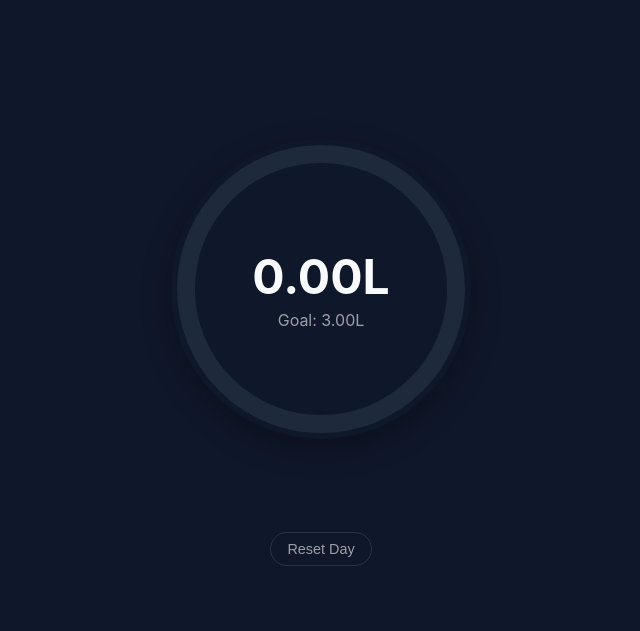
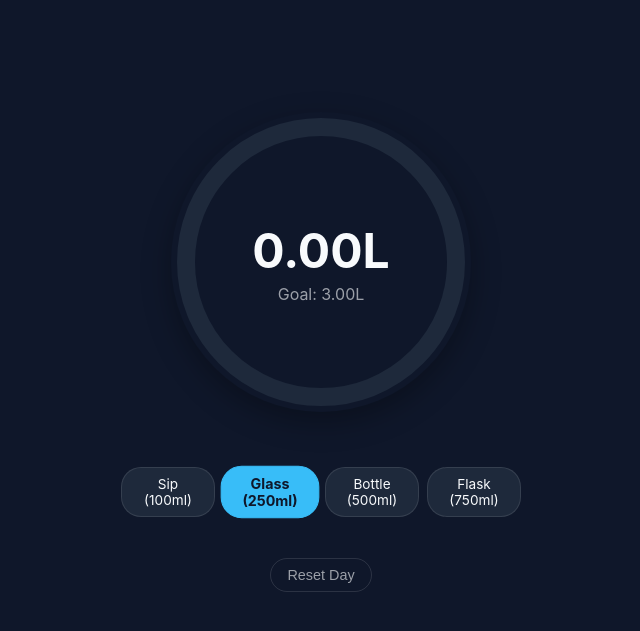
Before and after one commit to bharath2410/hydration-tracker, a Django app: page / in a window 1280 px wide. Shown: the part 68-699 px from the top of the page, without its empty margins (319-959 px from the left). Run offline with Django 5.2, Linux system fonts and the light colour scheme; some libraries are stand-ins or nearby versions.

Commit message:
feat: introduce modular dynamic volume selection presets

```diff
--- a/tracker/templates/tracker/index.html
+++ b/tracker/templates/tracker/index.html
@@ -80,11 +80,13 @@
             display: flex;
             justify-content: center;
             align-items: center;
-            box-shadow: 0 10px 30px rgba(0,0,0,0.3);
+            box-shadow: 0 10px 30px rgba(0, 0, 0, 0.3);
             transition: transform 0.1s ease;
         }
 
-        .circle-wrapper:active { transform: scale(0.96); }
+        .circle-wrapper:active {
+            transform: scale(0.96);
+        }
 
         svg {
             position: absolute;
@@ -99,7 +101,10 @@
             stroke-linecap: round;
         }
 
-        .circle-bg { stroke: var(--circle-bg); }
+        .circle-bg {
+            stroke: var(--circle-bg);
+        }
+
         .circle-progress {
             stroke: var(--water-color);
             stroke-dasharray: 565.4;
@@ -107,12 +112,25 @@
             transition: stroke-dashoffset 0.4s cubic-bezier(0.4, 0, 0.2, 1);
         }
 
-        .counter-label { text-align: center; z-index: 10; }
-        .intake-amount { font-size: 3rem; font-weight: bold; }
-        .goal-label { font-size: 1rem; opacity: 0.6; margin-top: 4px; }
+        .counter-label {
+            text-align: center;
+            z-index: 10;
+        }
+
+        .intake-amount {
+            font-size: 3rem;
+            font-weight: bold;
+        }
+
+        .goal-label {
+            font-size: 1rem;
+            opacity: 0.6;
+            margin-top: 4px;
+        }
+
         .reset-btn {
             background: none;
-            border: 1px solid rgba(255,255,255,0.2);
+            border: 1px solid rgba(255, 255, 255, 0.2);
             color: var(--text-color);
             padding: 8px 16px;
             border-radius: 20px;
@@ -124,8 +142,11 @@
         /* Settings Modal Overlay */
         .modal-overlay {
             position: fixed;
-            top: 0; left: 0; width: 100vw; height: 100vh;
-            background: rgba(0,0,0,0.5);
+            top: 0;
+            left: 0;
+            width: 100vw;
+            height: 100vh;
+            background: rgba(0, 0, 0, 0.5);
             display: flex;
             justify-content: center;
             align-items: flex-end;
@@ -146,7 +167,7 @@
             max-width: 500px;
             border-radius: 24px 24px 0 0;
             padding: 24px;
-            box-shadow: 0 -10px 25px rgba(0,0,0,0.5);
+            box-shadow: 0 -10px 25px rgba(0, 0, 0, 0.5);
             transform: translateY(100%);
             transition: transform 0.3s cubic-bezier(0.4, 0, 0.2, 1);
         }
@@ -177,7 +198,7 @@
             width: 100%;
             padding: 12px;
             border-radius: 8px;
-            border: 1px solid rgba(255,255,255,0.1);
+            border: 1px solid rgba(255, 255, 255, 0.1);
             background: #0f172a;
             color: white;
             font-size: 1rem;
@@ -194,6 +215,36 @@
             font-size: 1rem;
             margin-top: 10px;
             cursor: pointer;
+        }
+
+        .volume-selector {
+            display: flex;
+            gap: 8px;
+            margin-top: 15px;
+            justify-content: center;
+            width: 85vw;
+            max-width: 400px;
+        }
+
+        .vol-pill {
+            background: var(--circle-bg);
+            border: 1px solid rgba(255, 255, 255, 0.1);
+            color: var(--text-color);
+            padding: 8px 16px;
+            border-radius: 20px;
+            font-size: 0.85rem;
+            cursor: pointer;
+            transition: all 0.2s ease;
+            flex: 1;
+            text-align: center;
+        }
+
+        .vol-pill.active {
+            background: var(--water-color);
+            color: #0f172a;
+            font-weight: bold;
+            border-color: var(--water-color);
+            transform: scale(1.05);
         }
     </style>
     <script src="https://cdn.jsdelivr.net/npm/canvas-confetti@1.6.0/dist/confetti.browser.min.js"></script>
@@ -216,6 +267,14 @@
             <div class="goal-label">Goal: <span id="goalText">3.00</span>L</div>
         </div>
     </div>
+
+    <div class="volume-selector">
+        <div class="vol-pill" data-vol="0.10">Sip (100ml)</div>
+        <div class="vol-pill active" data-vol="0.25">Glass (250ml)</div>
+        <div class="vol-pill" data-vol="0.50">Bottle (500ml)</div>
+        <div class="vol-pill" data-vol="0.75">Flask (750ml)</div>
+    </div>
+
     <button class="reset-btn" id="resetBtn">Reset Day</button>
 </div>
 
@@ -251,9 +310,9 @@
 
 <script>
     const CIRCUMFERENCE = 2 * Math.PI * 90;
-        const INCREMENT = 0.25; // 250ml per glass tap
 
-        // State variables retrieved from local storage
+    // 🌟 State variables retrieved from local storage (with dynamic volume tracking)
+    let activeIncrement = parseFloat(localStorage.getItem('activeIncrement')) || 0.25;
     let currentIntake = parseFloat(localStorage.getItem('currentIntake')) || 0;
     let dailyGoal = parseFloat(localStorage.getItem('dailyGoal')) || 3.0;
     let lastTapped = parseInt(localStorage.getItem('lastTapped')) || Date.now();
@@ -264,6 +323,7 @@
     const goalText = document.getElementById('goalText');
     const tapZone = document.getElementById('tapZone');
     const resetBtn = document.getElementById('resetBtn');
+    const volumePills = document.querySelectorAll('.vol-pill'); // 🌟 Added target for your volume options
 
     // Modal Control Elements
     const modalOverlay = document.getElementById('modalOverlay');
@@ -284,6 +344,27 @@
         localStorage.setItem('lastTapped', lastTapped);
     }
 
+    // 🌟 Initialize & handle Volume Selection Presets
+    volumePills.forEach(pill => {
+        // Highlight correct active selection from last session
+        if (parseFloat(pill.dataset.vol) === activeIncrement) {
+            const activePill = document.querySelector('.vol-pill.active');
+            if (activePill) activePill.classList.remove('active');
+            pill.classList.add('active');
+        }
+
+        // Handle clicking alternative container sizes
+        pill.addEventListener('click', (e) => {
+            e.stopPropagation(); // Prevents clicking a pill from triggering a main circle tap!
+            const activePill = document.querySelector('.vol-pill.active');
+            if (activePill) activePill.classList.remove('active');
+            pill.classList.add('active');
+
+            activeIncrement = parseFloat(pill.dataset.vol);
+            localStorage.setItem('activeIncrement', activeIncrement);
+        });
+    });
+
     // Calculate dynamic goal based on profile factors
     function calculateGoal() {
         const weight = parseFloat(document.getElementById('weightInput').value) || 70;
@@ -301,7 +382,7 @@
     // Tap Interactions
     tapZone.addEventListener('click', () => {
         if (currentIntake < dailyGoal) {
-                currentIntake += INCREMENT;
+            currentIntake += activeIncrement; // 🌟 Modified: Adds the selected custom volume instead of 0.25
             lastTapped = Date.now();
             updateUI();
 
@@ -311,7 +392,6 @@
             }
 
             // 🎉 CELEBRATION TRIGGER 🎉
-                // Check if the user reached their goal exactly on this tap
             if (currentIntake >= dailyGoal) {
                 triggerCelebration();
             }
@@ -320,37 +400,24 @@
 
     // Confetti Animation Function
     function triggerCelebration() {
-            // Blast 1: Left side shooting up-right
         confetti({
             particleCount: 100,
             spread: 70,
-                origin: { x: 0, y: 0.8 }
+            origin: {x: 0, y: 0.8}
         });
 
-            // Blast 2: Right side shooting up-left
         confetti({
             particleCount: 100,
             spread: 70,
-                origin: { x: 1, y: 0.8 }
+            origin: {x: 1, y: 0.8}
         });
 
-            // Optional: Continuous celebratory bursts for 2 seconds
         let duration = 2 * 1000;
         let end = Date.now() + duration;
 
         (function frame() {
-                confetti({
-                    particleCount: 3,
-                    angle: 60,
-                    spread: 55,
-                    origin: { x: 0 }
-                });
-                confetti({
-                    particleCount: 3,
-                    angle: 120,
-                    spread: 55,
-                    origin: { x: 1 }
-                });
+            confetti({particleCount: 3, angle: 60, spread: 55, origin: {x: 0}});
+            confetti({particleCount: 3, angle: 120, spread: 55, origin: {x: 1}});
 
             if (Date.now() < end) {
                 requestAnimationFrame(frame);
@@ -359,7 +426,7 @@
     }
 
     resetBtn.addEventListener('click', () => {
-            if(confirm("Reset your metrics for today?")) {
+        if (confirm("Reset your metrics for today?")) {
             currentIntake = 0;
             lastTapped = Date.now();
             updateUI();
@@ -368,7 +435,6 @@
 
     // Modal UX Actions
     openSettings.addEventListener('click', () => {
-            // Load saved settings if they exist
         document.getElementById('weightInput').value = localStorage.getItem('userWeight') || 70;
         document.getElementById('activityInput').value = localStorage.getItem('userActivity') || 0;
         document.getElementById('climateInput').value = localStorage.getItem('userClimate') || 0;
@@ -379,7 +445,6 @@
     closeSettings.addEventListener('click', hideModal);
 
     saveSettings.addEventListener('click', () => {
-            // Save inputs to keep form filled on next open
         localStorage.setItem('userWeight', document.getElementById('weightInput').value);
         localStorage.setItem('userActivity', document.getElementById('activityInput').value);
         localStorage.setItem('userClimate', document.getElementById('climateInput').value);
```
Lines whose indentation alone changed are shown as unchanged.
